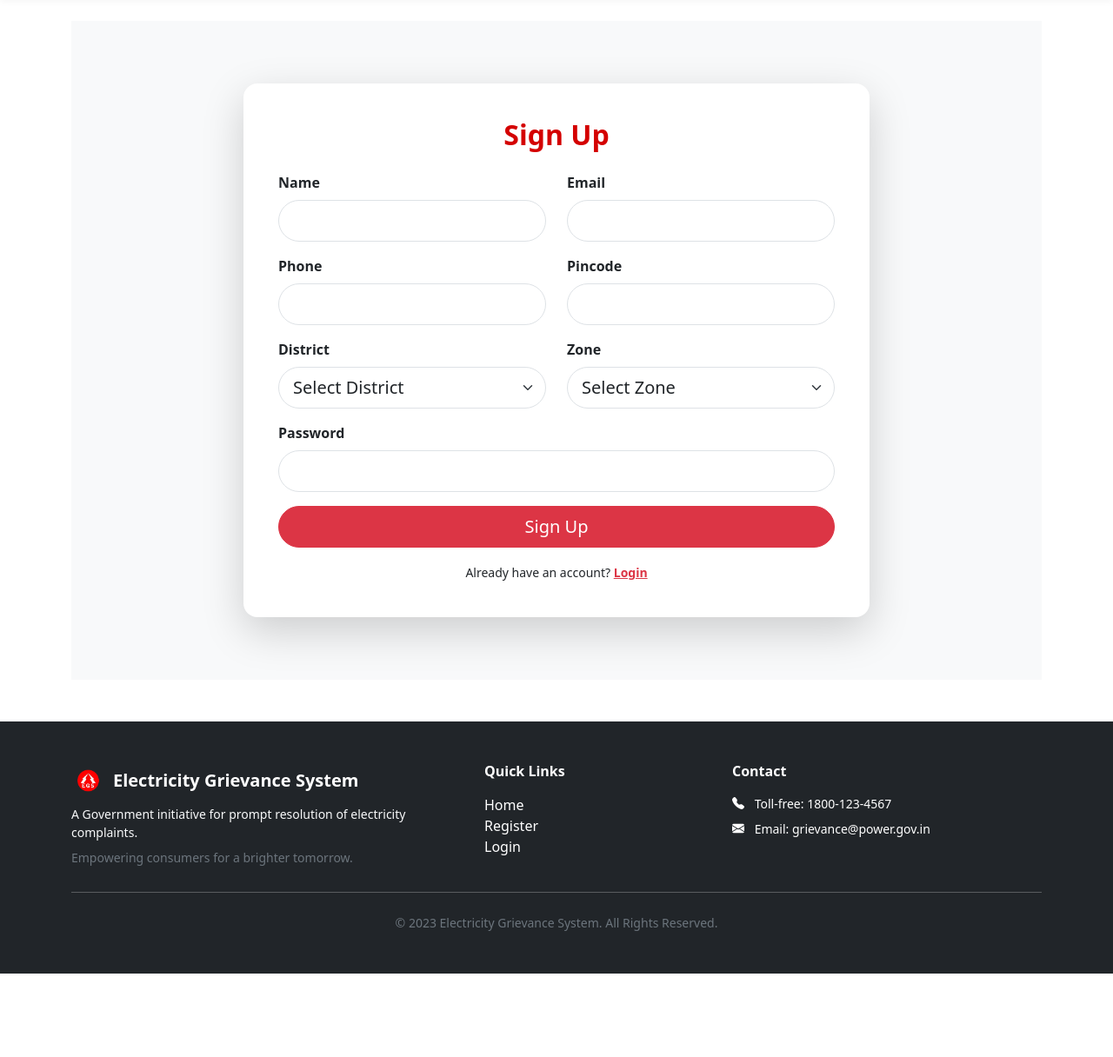
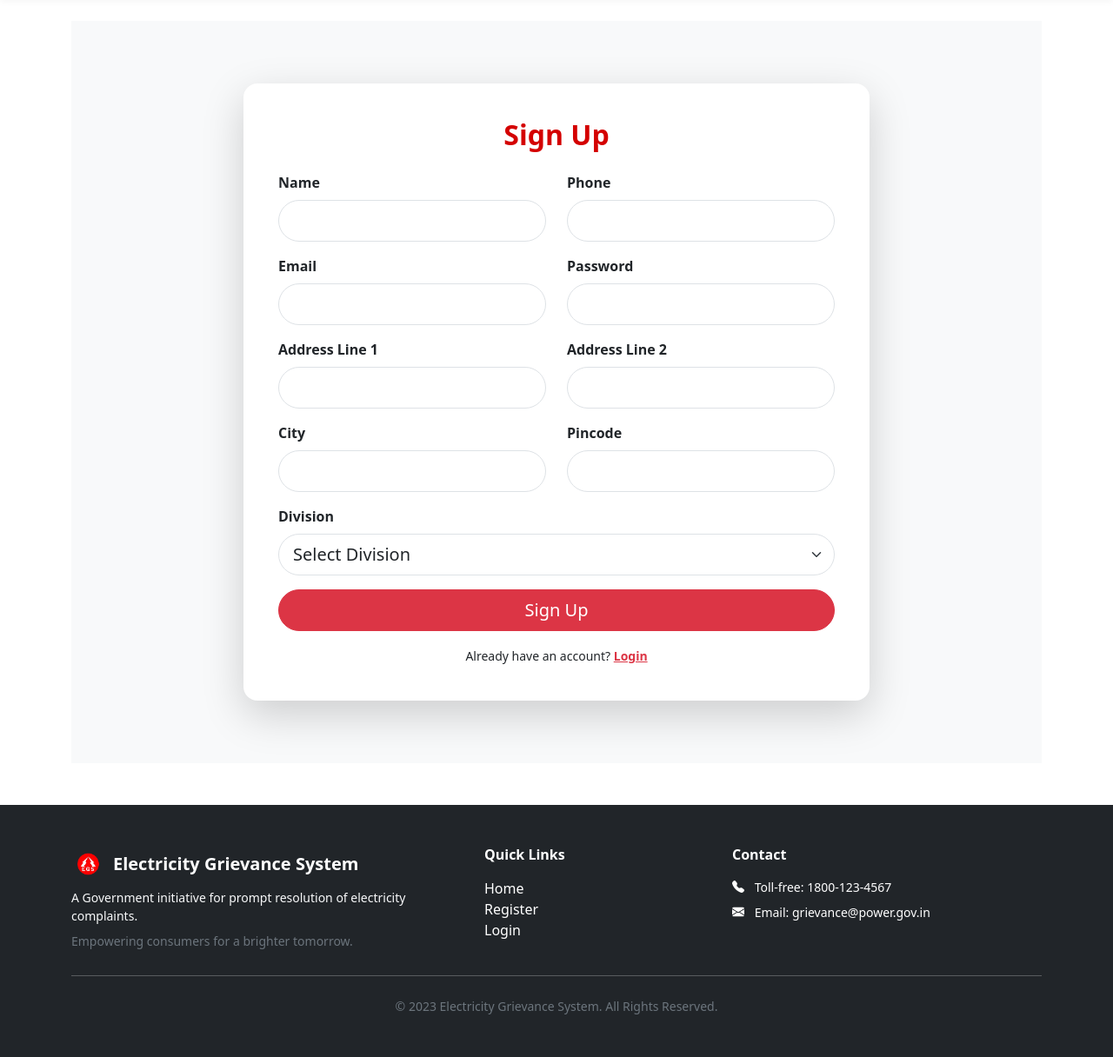
Before and after one commit to Rishi-314/Electricity-Grievance-System, a Flask app: page /signup in a window 1280 px wide. Shown: the part 70-1286 px from the top of the page at 87% size. Before the commit the page ends 1190 px from the top, so only its background shows below. Run offline with Flask 3, Linux system fonts and the light colour scheme; some libraries are stand-ins or nearby versions.

Commit message:
users table update

```diff
--- a/app.py
+++ b/app.py
@@ -2,7 +2,7 @@ from flask import Flask, render_template, redirect, url_for, request, flash, ses
 from flask_mysqldb import MySQL
 import MySQLdb.cursors
 from werkzeug.security import generate_password_hash, check_password_hash
-
+# SELECT * FROM user_log;
 app = Flask(__name__)
 app.secret_key = 'your_secret_key'  # Change this to a random secret key
 import os
@@ -10,7 +10,7 @@ import os
 app.config['MYSQL_HOST'] = '127.0.0.1'
 app.config['MYSQL_USER'] = 'root'         # <-- CHANGE THIS
 app.config['MYSQL_PASSWORD'] = '2@@5Rish' # <-- CHANGE THIS
-app.config['MYSQL_DB'] = 'user'
+app.config['MYSQL_DB'] = 'EGS'
 
 mysql = MySQL(app)
 
@@ -24,22 +24,23 @@ def signup():
         name = request.form['name']
         email = request.form['email']
         phone = request.form['phone']
+        password = generate_password_hash(request.form['password'])
+        address_line1 = request.form.get('address_line1', '')
+        address_line2 = request.form.get('address_line2', '')
+        city = request.form.get('city', '')
         pincode = request.form['pincode']
-        district = request.form['district']
-        zone = request.form['zone']
-        password = request.form['password']
-        password_hash = generate_password_hash(password)
+        division_id = request.form.get('division_id', None)
 
         cursor = mysql.connection.cursor()
-        cursor.execute('SELECT * FROM user_info WHERE phone = %s', (phone,))
+        cursor.execute('SELECT * FROM Users WHERE phone = %s OR email = %s', (phone, email))
         account = cursor.fetchone()
         if account:
-            flash('Account already exists with this phone number.', 'danger')
+            flash('Account already exists with this phone or email.', 'danger')
         else:
             cursor.execute('''
-                INSERT INTO user_info (name, phone, email_id, password_hash, district, zone, pincode)
-                VALUES (%s, %s, %s, %s, %s, %s, %s)
-            ''', (name, phone, email, password_hash, district, zone, pincode))
+                INSERT INTO Users (name, phone, email, password, address_line1, address_line2, city, pincode, division_id)
+                VALUES (%s, %s, %s, %s, %s, %s, %s, %s, %s)
+            ''', (name, phone, email, password, address_line1, address_line2, city, pincode, division_id))
             mysql.connection.commit()
             flash('You have successfully registered! Please login.', 'success')
             return redirect(url_for('login'))
@@ -52,9 +53,9 @@ def login():
         password = request.form['password']
 
         cursor = mysql.connection.cursor(MySQLdb.cursors.DictCursor)
-        cursor.execute('SELECT * FROM user_info WHERE phone = %s', (phone,))
+        cursor.execute('SELECT * FROM Users WHERE phone = %s', (phone,))
         user = cursor.fetchone()
-        if user and check_password_hash(user['password_hash'], password):
+        if user and check_password_hash(user['password'], password):
             session['loggedin'] = True
             session['user_id'] = user['user_id']
             session['user_name'] = user['name']
@@ -68,10 +69,10 @@ def dashboard():
     if 'loggedin' in session:
         user_id = session['user_id']
         cursor = mysql.connection.cursor(MySQLdb.cursors.DictCursor)
-        cursor.execute('SELECT * FROM user_info WHERE user_id = %s', (user_id,))
-        user_info = cursor.fetchone()
-        user_name = user_info['name'] if user_info else session['user_name']
-        return render_template('dashboard.html', user_name=user_name, user_info=user_info)
+        cursor.execute('SELECT * FROM Users WHERE user_id = %s', (user_id,))
+        users = cursor.fetchone()
+        user_name = users['name'] if users else session['user_name']
+        return render_template('dashboard.html', user_name=user_name, user_info=users)
     else:
         return redirect(url_for('login'))
 
@@ -80,24 +81,26 @@ def profile():
     if 'loggedin' in session:
         user_id = session['user_id']
         cursor = mysql.connection.cursor(MySQLdb.cursors.DictCursor)
-        cursor.execute('SELECT * FROM user_info WHERE user_id = %s', (user_id,))
-        user_info = cursor.fetchone()
+        cursor.execute('SELECT * FROM Users WHERE user_id = %s', (user_id,))
+        users = cursor.fetchone()
         if request.method == 'POST':
             name = request.form['name']
             email = request.form['email']
+            address_line1 = request.form.get('address_line1', '')
+            address_line2 = request.form.get('address_line2', '')
+            city = request.form.get('city', '')
             pincode = request.form['pincode']
-            district = request.form['district']
-            zone = request.form['zone']
+            division_id = request.form.get('division_id', None)
             cursor.execute('''
-                UPDATE user_info
-                SET name = %s, email_id = %s, pincode = %s, district = %s, zone = %s
+                UPDATE Users
+                SET name = %s, email = %s, address_line1 = %s, address_line2 = %s, city = %s, pincode = %s, division_id = %s
                 WHERE user_id = %s
-            ''', (name, email, pincode, district, zone, user_id))
+            ''', (name, email, address_line1, address_line2, city, pincode, division_id, user_id))
             mysql.connection.commit()
             flash('Profile updated successfully!', 'success')
             session['user_name'] = name
-            return redirect(url_for('dashboard'))  # Changed from 'profile' to 'dashboard'
-        return render_template('profile.html', user_info=user_info)
+            return redirect(url_for('dashboard'))
+        return render_template('profile.html', user_info=users)
     else:
         return redirect(url_for('login'))
 
@@ -119,13 +122,13 @@ def edit_profile():
 
         cursor = mysql.connection.cursor()
         cursor.execute('''
-            UPDATE user_info
+            UPDATE Users
             SET name = %s, email_id = %s, pincode = %s, district = %s, zone = %s
             WHERE user_id = %s
         ''', (name, email, pincode, district, zone, user_id))
         mysql.connection.commit()
         flash('Profile updated successfully!', 'success')
-        session['user_name'] = name  # Update session name
+        session['user_name'] = name
         return redirect(url_for('dashboard'))
     else:
         return redirect(url_for('login'))
--- a/templates/signup.html
+++ b/templates/signup.html
@@ -15,48 +15,53 @@
                                     <input type="text" class="form-control form-control-lg rounded-pill" name="name" required>
                                 </div>
                                 <div class="col-md-6 mb-3">
-                                    <label class="form-label fw-semibold">Email</label>
-                                    <input type="email" class="form-control form-control-lg rounded-pill" name="email" required>
+                                    <label class="form-label fw-semibold">Phone</label>
+                                    <input type="tel" class="form-control form-control-lg rounded-pill" name="phone" required>
                                 </div>
                             </div>
                             <div class="row">
                                 <div class="col-md-6 mb-3">
-                                    <label class="form-label fw-semibold">Phone</label>
-                                    <input type="tel" class="form-control form-control-lg rounded-pill" name="phone" required>
+                                    <label class="form-label fw-semibold">Email</label>
+                                    <input type="email" class="form-control form-control-lg rounded-pill" name="email" required>
                                 </div>
                                 <div class="col-md-6 mb-3">
-                                    <label class="form-label fw-semibold">Pincode</label>
-                                    <input type="text" class="form-control form-control-lg rounded-pill" name="pincode" required>
+                                    <label class="form-label fw-semibold">Password</label>
+                                    <input type="password" class="form-control form-control-lg rounded-pill" name="password" required>
                                 </div>
                             </div>
                             <div class="row">
                                 <div class="col-md-6 mb-3">
-                                    <label class="form-label fw-semibold">District</label>
-                                    <select class="form-select form-select-lg rounded-pill" name="district" id="district" required>
-                                        <option value="" selected disabled>Select District</option>
-                                        <option value="district1">Pune</option>
-                                        <option value="district2">Thane</option>
-                                        <option value="district3">Satara</option>
-                                        <option value="district4">Kolhapur</option>
-                                        <option value="district5">Sangli</option>
-                                        <option value="district6">Solapur</option>
-                                        <option value="district7">Nashik</option>
-                                        <option value="district8">Ahmednagar</option>
-                                        <option value="district9">Jalgaon</option>
-                                        <option value="district10">Aurangabad</option>
-                                    </select>
+                                    <label class="form-label fw-semibold">Address Line 1</label>
+                                    <input type="text" class="form-control form-control-lg rounded-pill" name="address_line1">
                                 </div>
                                 <div class="col-md-6 mb-3">
-                                    <label class="form-label fw-semibold">Zone</label>
-                                    <select class="form-select form-select-lg rounded-pill" name="zone" id="zone" required>
-                                        <option value="" selected disabled>Select Zone</option>
-                                    </select>
+                                    <label class="form-label fw-semibold">Address Line 2</label>
+                                    <input type="text" class="form-control form-control-lg rounded-pill" name="address_line2">
+                                </div>
+                            </div>
+                            <div class="row">
+                                <div class="col-md-6 mb-3">
+                                    <label class="form-label fw-semibold">City</label>
+                                    <input type="text" class="form-control form-control-lg rounded-pill" name="city">
+                                </div>
+                                <div class="col-md-6 mb-3">
+                                    <label class="form-label fw-semibold">Pincode</label>
+                                    <input type="text" class="form-control form-control-lg rounded-pill" name="pincode">
                                 </div>
                             </div>
                             <div class="mb-3">
-                                <label class="form-label fw-semibold">Password</label>
-                                <input type="password" class="form-control form-control-lg rounded-pill" name="password" required>
+                                <label class="form-label fw-semibold">Division</label>
+                                <select class="form-select form-select-lg rounded-pill" name="division_id">
+                                    <option value="" selected disabled>Select Division</option>
+                                    <option value="1">Division 1</option>
+                                    <option value="2">Division 2</option>
+                                    <option value="3">Division 3</option>
+                                    <option value="4">Division 4</option>
+                                    <option value="5">Division 5</option>
+                                    <!-- Add more divisions as needed -->
+                                </select>
                             </div>
+                            <!-- Hidden fields for verification, OTP, expiry (set by backend) -->
                             <div class="d-grid">
                                 <button type="submit" class="btn btn-danger btn-lg rounded-pill">Sign Up</button>
                             </div>
@@ -70,31 +75,4 @@
         </div>
     </div>
 </section>
-<script>
-document.getElementById('district').addEventListener('change', function() {
-    const district = this.value;
-    const zoneSelect = document.getElementById('zone');
-    zoneSelect.innerHTML = '<option value="" selected disabled>Select Zone</option>';
-    if (district) {
-        const zones = {
-            'district1': ['Pune City', 'Pune Rural', 'Baramati'],
-            'district2': ['Thane Urban', 'Thane Rural', 'Kalyan', 'Bhiwandi'],
-            'district3': ['Satara North', 'Satara South', 'Karad'],
-            'district4': ['Kolhapur City', 'Kolhapur Rural', 'Ichalkaranji'],
-            'district5': ['Sangli City', 'Miraj', 'Islampur'],
-            'district6': ['Solapur City', 'Solapur South', 'Akkalkot'],
-            'district7': ['Nashik City', 'Nashik Rural', 'Malegaon'],
-            'district8': ['Ahmednagar City', 'Shrirampur', 'Sangamner'],
-            'district9': ['Jalgaon City', 'Bhusawal', 'Chalisgaon'],
-            'district10': ['Aurangabad City', 'Paithan', 'Kannad']
-        };
-        zones[district].forEach(function(zone) {
-            const option = document.createElement('option');
-            option.value = zone;
-            option.textContent = zone;
-            zoneSelect.appendChild(option);
-        });
-    }
-});
-</script>
 {% endblock %}
```
